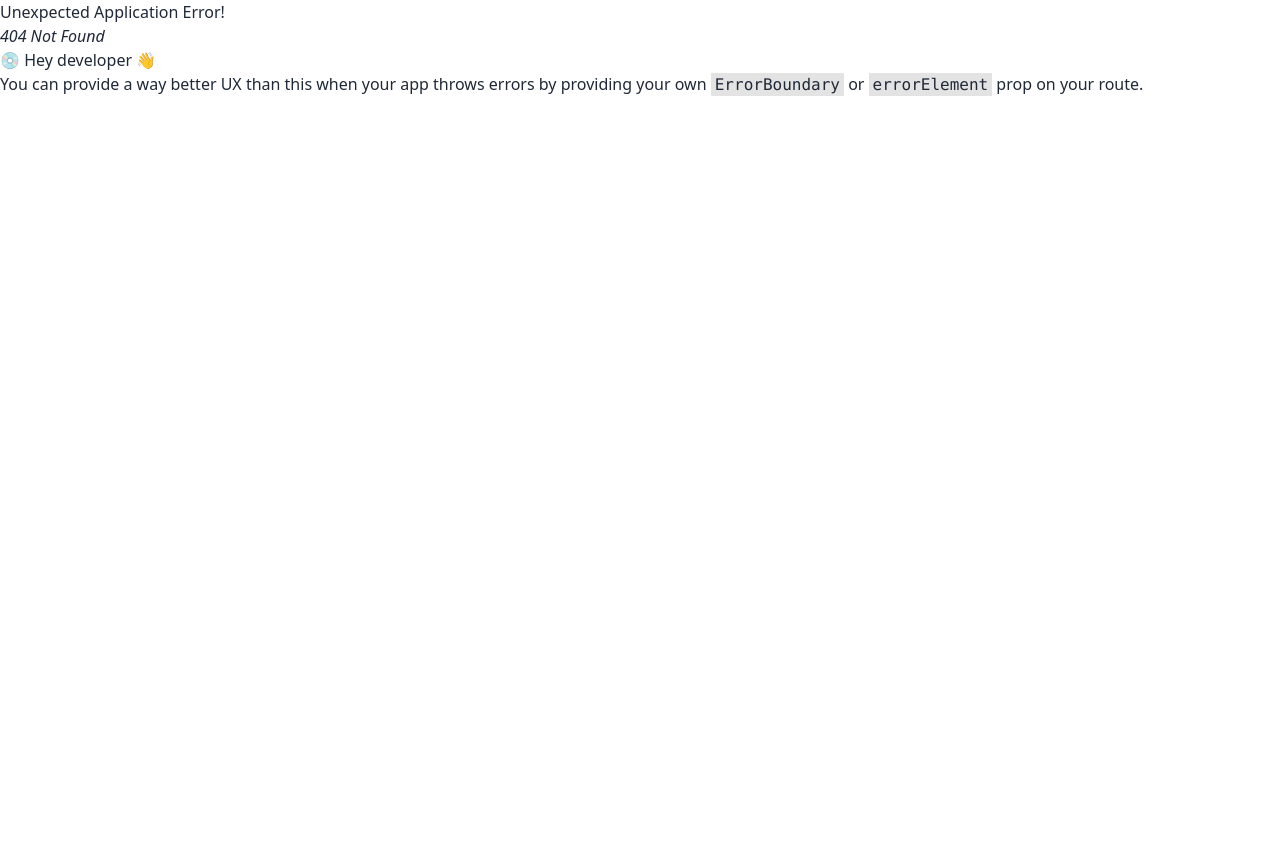
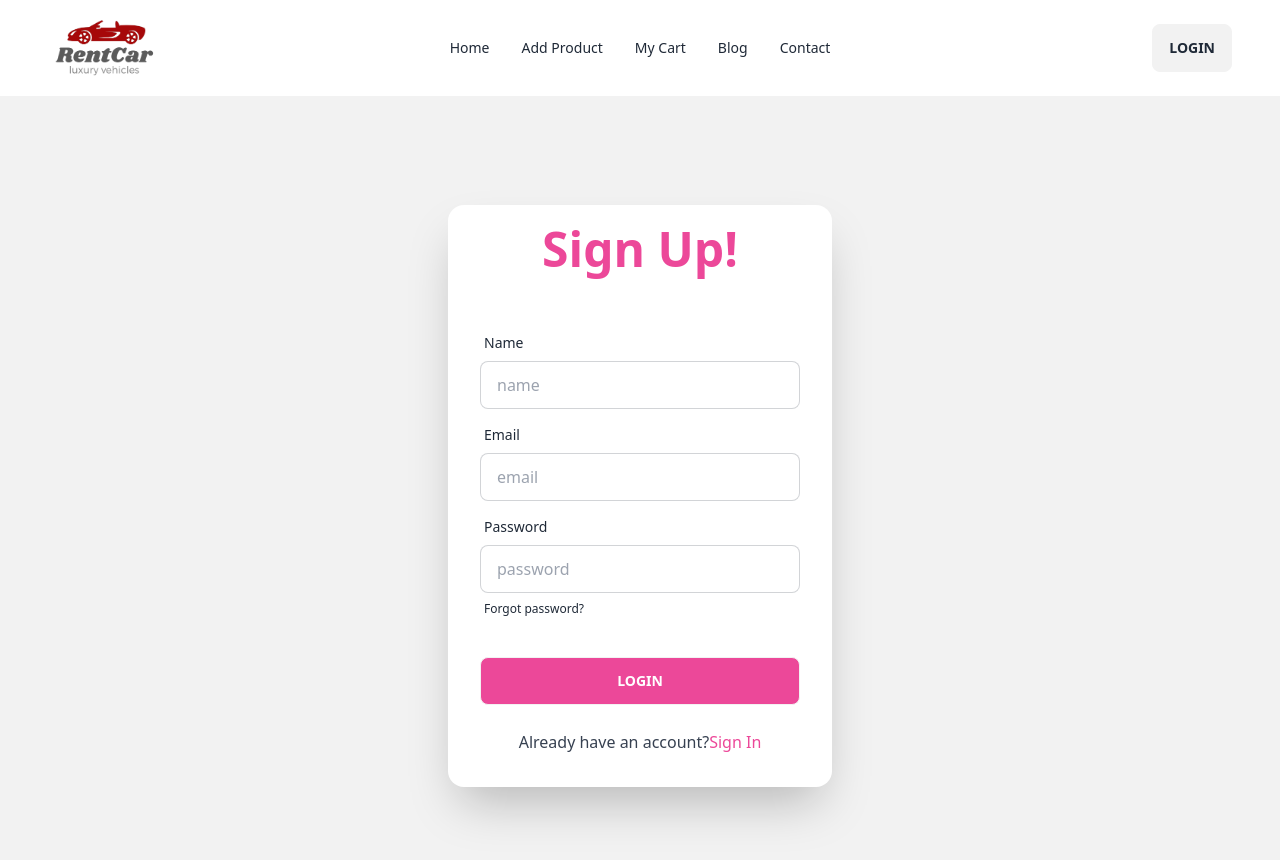
Before and after one commit to Kj-RahiL/digital-store-client, a React (Vite) app: page /signUp in a window 1280 px wide. Before the commit this address had no page. Shown: the top 860 px of the page. Before the commit the page ends 800 px from the top, so only its background shows below. Built offline with nearby package versions, Linux system fonts and the light colour scheme.

Commit message:
create login and signup network

```diff
--- a/package.json
+++ b/package.json
@@ -16,7 +16,8 @@
     "react": "^18.2.0",
     "react-dom": "^18.2.0",
     "react-router-dom": "^6.17.0",
-    "sort-by": "^0.0.2"
+    "sort-by": "^0.0.2",
+    "sweetalert2": "^11.7.32"
   },
   "devDependencies": {
     "@types/react": "^18.2.15",
--- a/src/Layouts/Root.jsx
+++ b/src/Layouts/Root.jsx
@@ -5,7 +5,7 @@ import Navbar from "../Pages/Shared/Navbar";
 const Root = () => {
     return (
         <div>
-            <Navbar></Navbar>
+            <div className="mx-10"><Navbar></Navbar></div>
             <div className="bg-[#f4f3f0cd]">
                 <Outlet></Outlet>
             </div>
--- a/src/Pages/AddProduct/AddProduct.jsx
+++ b/src/Pages/AddProduct/AddProduct.jsx
@@ -1,3 +1,4 @@
+import Swal from "sweetalert2";
 
 
 const AddProduct = () => {
@@ -23,6 +24,13 @@ const AddProduct = () => {
         .then(res=>res.json())
         .then(data=>{
             console.log(data)
+            Swal.fire({
+                title: 'Success!!',
+                text: 'Add a Coffee Successfully',
+                icon: 'success',
+                confirmButtonText: 'Done'
+              })
+              form.reset('')
         })
       console.log(product)
     }
@@ -49,9 +57,15 @@ const AddProduct = () => {
                         <label className="label">
                             <span className="label-text text-xl font-medium text-[#63433f]">Brand Name</span>
                         </label>
-                        <label className="input-group">
-                            <input type="text" name="brandName" placeholder="Enter Brand Name" className="input input-bordered w-full" />
-                        </label>
+                        <select name="brandName" className="select select-bordered">
+                            <option disabled selected>Pick Brand Name</option>
+                            <option>Toyota</option>
+                            <option>Ford</option>
+                            <option>BMW</option>
+                            <option>Honda</option>
+                            <option>Mercedes-Benz</option>
+                            <option>Audi</option>
+                        </select>
                     </div>
                 </div>
                 {/* category and price row */}
--- /dev/null
+++ b/src/Pages/BrandProduct/BrandProduct.jsx
@@ -0,0 +1,11 @@
+
+
+const BrandProduct = () => {
+    return (
+        <div>
+
+        </div>
+    );
+};
+
+export default BrandProduct;
--- /dev/null
+++ b/src/Pages/Home/BrandCart.jsx
@@ -0,0 +1,18 @@
+import { useParams } from "react-router-dom";
+
+
+const BrandCart = ({brand}) => {
+    const brandProduct = useParams
+    const handleBrandCart = name =>{
+        console.log('handle name brand ',name.toLowerCase())
+    }
+    return (
+        <div onClick={()=>handleBrandCart(brand.brandName)}
+                        className="card hover:bg-white hover:cursor-pointer">
+                            <figure><img className="h-32" src={brand.image} alt="Shoes" /></figure>
+
+                        </div>
+    );
+};
+
+export default BrandCart;
--- a/src/Pages/Home/Home.jsx
+++ b/src/Pages/Home/Home.jsx
@@ -1,10 +1,12 @@
 import { useLoaderData } from "react-router-dom";
 import Banner from "./Banner";
+import BrandCart from "./BrandCart";
 
 
 const Home = () => {
     const brands = useLoaderData()
     console.log(brands)
+
     return (
         <div>
             <Banner></Banner>
@@ -13,10 +15,7 @@ const Home = () => {
                 <p className="text-sm text-gray-600 font-medium">THE AUTOS WE DEALS IN</p>
                 <div className="grid grid-cols-3 lg:grid-cols-6 gap-5 py-10 mx-10">
                     {
-                        brands.map(brand => <div key={brand.id} className="card hover:bg-white hover:cursor-pointer">
-                            <figure><img className="h-32" src={brand.image} alt="Shoes" /></figure>
-
-                        </div>)
+                        brands.map(brand => <BrandCart  key={brand.id} brand={brand}></BrandCart>)
                     }
                 </div>
             </div>
--- a/src/Pages/Shared/Navbar.jsx
+++ b/src/Pages/Shared/Navbar.jsx
@@ -1,4 +1,4 @@
-import { NavLink } from "react-router-dom";
+import { Link, NavLink } from "react-router-dom";
 import logo from '../../assets/logo.png'
 
 const Navbar = () => {
@@ -70,7 +70,7 @@ const Navbar = () => {
                         {link}
                     </ul>
                 </div>
-               <div className="h-20"><img className="w-full h-full " src={logo} alt="" /></div>
+               <Link to='/' className="h-20"><img className="w-full h-full " src={logo} alt="" /></Link>
             </div>
             <div className="navbar-center hidden lg:flex">
                 <ul className="menu menu-horizontal px-1">
@@ -78,7 +78,7 @@ const Navbar = () => {
                 </ul>
             </div>
             <div className="navbar-end ">
-                <a className="btn">Button</a>
+                <Link to='/login' className="btn">Login</Link>
             </div>
         </div>
     );
--- a/src/Users-Login/LogIn.jsx
+++ b/src/Users-Login/LogIn.jsx
@@ -1,8 +1,46 @@
+import { Link } from "react-router-dom";
 
 
 const LogIn = () => {
     return (
-        <div>
+        <div className="hero card bg-base-200">
+
+            <div className=" card w-full max-w-sm shadow-2xl bg-base-100">
+                <div className="text-center">
+                    <h1 className="text-5xl font-bold">Sign In!</h1>
+
+                </div>
+                <form className="card-body">
+                    <div className="form-control">
+                        <label className="label">
+                            <span className="label-text">Email</span>
+                        </label>
+                        <input type="email" placeholder="email" className="input input-bordered" required />
+                    </div>
+                    <div className="form-control">
+                        <label className="label">
+                            <span className="label-text">Password</span>
+                        </label>
+                        <input type="password" placeholder="password" className="input input-bordered" required />
+                        <label className="label">
+                            <a href="#" className="label-text-alt link link-hover">Forgot password?</a>
+                        </label>
+                    </div>
+                    <div className="form-control mt-6">
+                        <button className="btn bg-gray-400">Login</button>
+
+                    </div>
+                    <p className="mt-4 block text-center font-sans text-base font-normal leading-relaxed text-gray-700 antialiased">
+                        Already have an account?
+                        <Link
+                            className="font-medium text-pink-500 transition-colors hover:text-blue-700"
+                            to='/signUp'
+                        >
+                            Sign Up
+                        </Link>
+                    </p>
+                </form>
+            </div>
 
         </div>
     );
--- a/src/Users-Login/SignUp.jsx
+++ b/src/Users-Login/SignUp.jsx
@@ -1,9 +1,60 @@
+import { Link } from "react-router-dom";
 
 
 const SignUp = () => {
+    const handleSignUp = e =>{
+        e.preventDefault()
+        const form = e.target
+        const name = form.name.value
+        const email = form.email.value
+        const password = form.password.value
+        console.log(name,password,email)
+
+    }
     return (
-        <div>
+        <div className="hero min-h-screen bg-base-200">
 
+                <div className="card  w-full max-w-sm shadow-2xl bg-base-100">
+                <div className="text-center my-5">
+                    <h1 className="text-5xl text-pink-500 font-bold">Sign Up!</h1>
+
+                </div>
+                    <form onSubmit={handleSignUp} className="card-body">
+                        <div className="form-control">
+                            <label className="label">
+                                <span className="label-text">Name</span>
+                            </label>
+                            <input type="Name" name="name" placeholder="name" className="input input-bordered" required />
+                        </div>
+                        <div className="form-control">
+                            <label className="label">
+                                <span className="label-text">Email</span>
+                            </label>
+                            <input type="email" name="email" placeholder="email" className="input input-bordered" required />
+                        </div>
+                        <div className="form-control">
+                            <label className="label">
+                                <span className="label-text">Password</span>
+                            </label>
+                            <input type="password" name="password" placeholder="password" className="input input-bordered" required />
+                            <label className="label">
+                                <a href="#" className="label-text-alt link link-hover">Forgot password?</a>
+                            </label>
+                        </div>
+                        <div className="form-control mt-6">
+                            <button className="btn bg-pink-500 hover:text-gray-800 text-white">Login</button>
+                        </div>
+                        <p className="mt-4 block text-center font-sans text-base font-normal leading-relaxed text-gray-700 antialiased">
+                            Already have an account?
+                            <Link
+                                className="font-medium text-pink-500 transition-colors hover:text-blue-700"
+                                to='/login'
+                            >
+                                Sign In
+                            </Link>
+                        </p>
+                    </form>
+                </div>
         </div>
     );
 };
--- a/src/routes/Router.jsx
+++ b/src/routes/Router.jsx
@@ -3,6 +3,8 @@ import Root from "../Layouts/Root";
 import Home from "../Pages/Home/Home";
 import AddProduct from "../Pages/AddProduct/AddProduct";
 import MyCart from "../Pages/MyCart/MyCart";
+import SignUp from "../Users-Login/SignUp";
+import LogIn from "../Users-Login/LogIn";
 
 
 const router = createBrowserRouter([
@@ -13,7 +15,14 @@ const router = createBrowserRouter([
         {
           path: '/' ,
           element: <Home></Home> ,
-          loader: ()=> fetch('/band.json')
+          loader: ()=> fetch('/band.json'),
+
+        },
+        {
+          path: '/brandProduct/:brandName' ,
+          element: <Home></Home> ,
+          loader: (params)=> fetch(`http://localhost:8000/product/${params.brandName}`)
+
         },
         {
           path: '/addProduct' ,
@@ -23,6 +32,14 @@ const router = createBrowserRouter([
           path: '/myCart' ,
           element: <MyCart></MyCart>
         },
+        {
+          path:'/login',
+          element:<LogIn></LogIn>
+      },
+      {
+          path:'/signUp',
+          element:<SignUp></SignUp>
+      }
       ]
     },
   ]);
```
Also changed, not shown: 1 other file (tests, documents, lock files or other folders).
